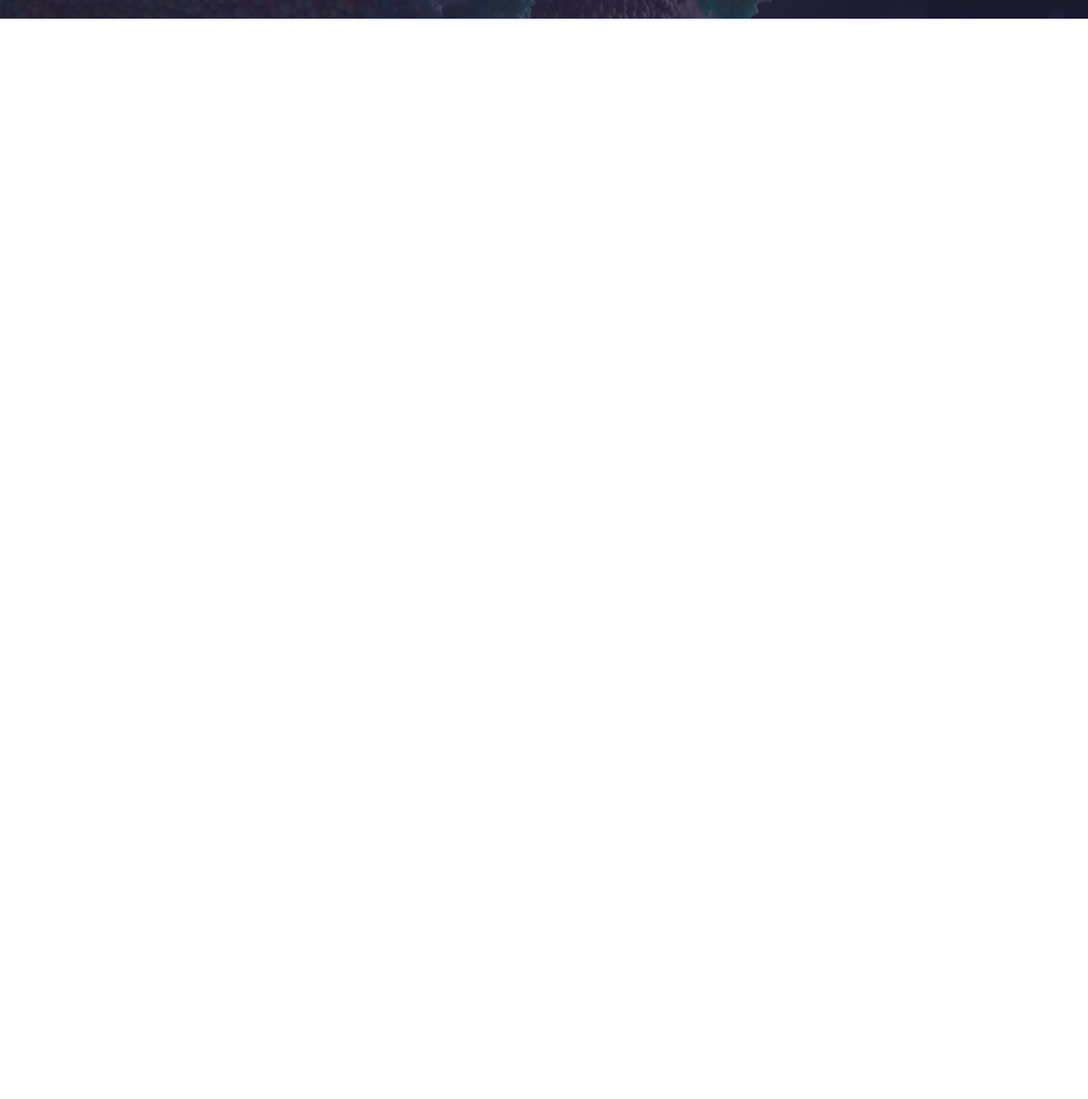
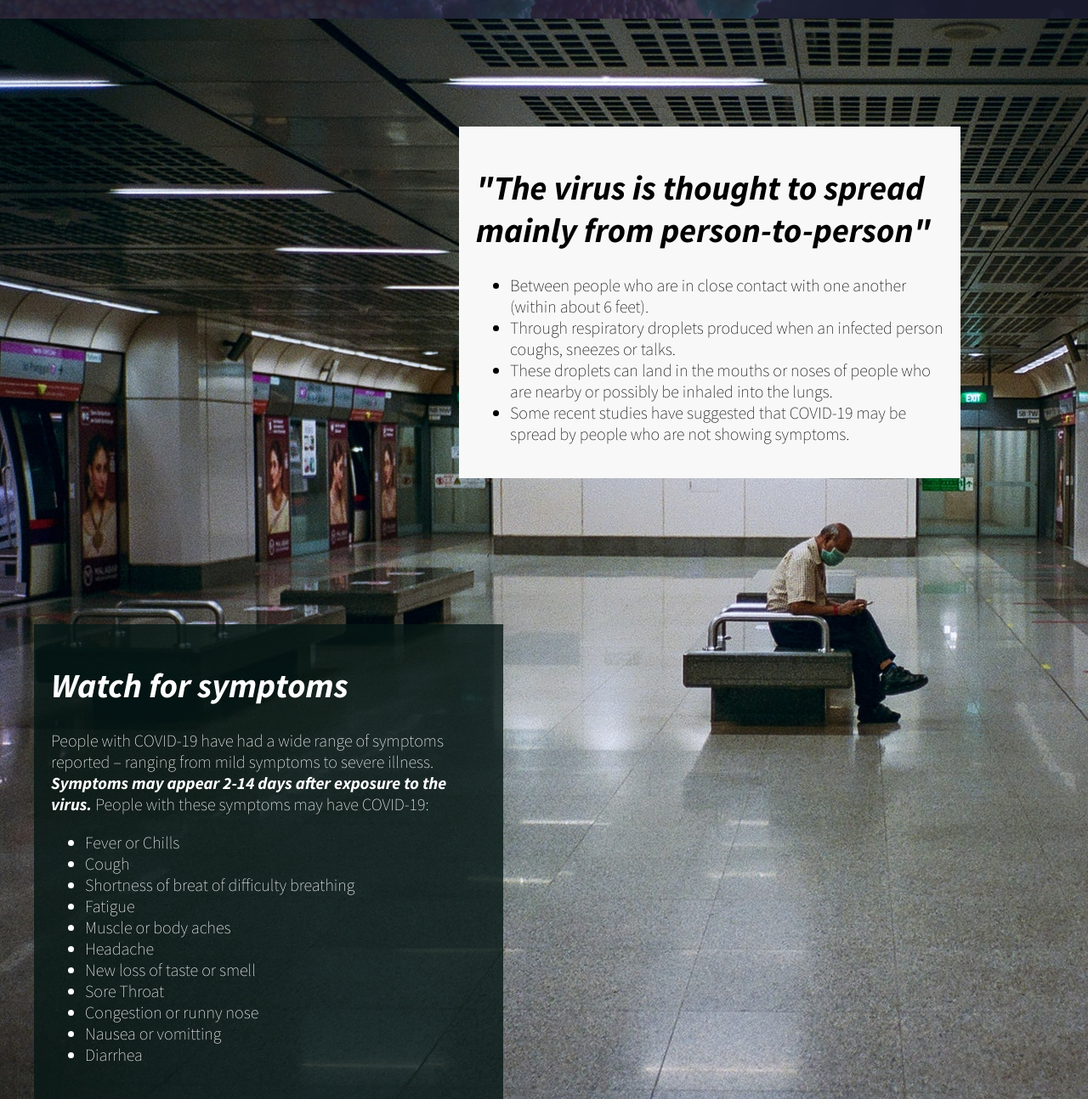
Before and after one commit to Tyson-Wellings/Parrallax-Website-, a plain HTML site: page index.html in a window 1280 px wide. Shown: the part 1068-2362 px from the top of the page at 85% size. Before the commit the page ends 1090 px from the top, so only its background shows below. Drawn offline with Linux system fonts and the light colour scheme.

Commit message:
More Changes (1 more section)_

```diff
--- a/index.html
+++ b/index.html
@@ -29,7 +29,33 @@
         </div>
     </div>
     <div id="SocialDistancing">
-
+        <img src="Social-Distance.jpg" width="1920px" height="1272px">
+        <div id="SocialDistancingIntro">
+            <h1>"The virus is thought to spread mainly from person-to-person"</h1>
+            <ul>
+                <li>Between people who are in close contact with one another (within about 6 feet).</li>
+                <li>Through respiratory droplets produced when an infected person coughs, sneezes or talks.</li>
+                <li>These droplets can land in the mouths or noses of people who are nearby or possibly be inhaled into the lungs.</li>
+                <li> Some recent studies have suggested that COVID-19 may be spread by people who are not showing symptoms.</li>
+            </ul>
+        </div>
+        <div id="Symptoms">
+            <h1>Watch for symptoms</h1>
+            <p>People with COVID-19 have had a wide range of symptoms reported – ranging from mild symptoms to severe illness. <em>Symptoms may appear 2-14 days after exposure to the virus.</em> People with these symptoms may have COVID-19:</p>
+            <ul>
+                    <li>Fever or Chills</li>
+                    <li>Cough</li>
+                    <li>Shortness of breat of difficulty breathing</li>
+                    <li>Fatigue</li>
+                    <li>Muscle or body aches</li>
+                    <li>Headache</li>
+                    <li>New loss of taste or smell</li>
+                    <li>Sore Throat</li>
+                    <li>Congestion or runny nose</li>
+                    <li>Nausea or vomitting</li>
+                    <li>Diarrhea</li>
+            </ul>
+        </div>
     </div>
     <div id="Masks">
 
--- a/styles.css
+++ b/styles.css
@@ -1,21 +1,24 @@
-@import url('https://fonts.googleapis.com/css2?family=Alfa+Slab+One&family=Source+Sans+Pro&display=swap');
+@import url('https://fonts.googleapis.com/css2?family=Source+Sans+Pro:ital,wght@0,200;0,700;1,700&display=swap');
 
 html,body{
     margin: 0;
     padding:0;
     font-family: 'Source Sans Pro', sans-serif;
-    font-weight: 100;
+    font-weight: 200;
+    font-size: 20px;
 
 }
 
 h1{
-    font-family: 'Alfa Slab One', cursive;
+    font-family: 'Source Sans Pro', sans-serif;
     font-size: 30px;
-    color: White;
+    font-weight: 700;
+    font-style: italic;
+    font-size: 40px;
 }
 
 em{
-    font-weight: 800;
+    font-weight: 700;
 }
 #LandingPage{
     position:relative;
@@ -35,7 +38,6 @@ em{
     display: inline-block;
     color: white;
     width: 500px;
-    font-size: 15px;
     background-color: rgba(0, 0, 0,0.5);
     padding: 20px;
     height: auto;
@@ -51,3 +53,42 @@ em{
     color: white;
     padding: 50px 0 50px 100px;
 }
+
+#SocialDistancing{
+    position: relative;
+}
+
+#SocialDistancing img{
+    position: relative;
+    left: 0;
+    top: 0;
+    z-index: 1;
+}
+
+#SocialDistancing div{
+    z-index: 2;
+    position: absolute;
+    display: inline-block;
+    padding: 20px;
+    height: auto;
+}
+
+ #SocialDistancingIntro{
+    top: 10%;
+    right: 150px;
+    color: black;
+    width: 550px;
+    background-color: rgb(248, 248, 248);
+}
+
+#SocialDistancingCopy h1{
+    color: black;
+}
+
+#Symptoms{
+    left: 40px;
+    bottom: 0;
+    width: 40%;
+    background-color: rgba(5, 23, 21, 0.8);
+    color: white;
+}
```
